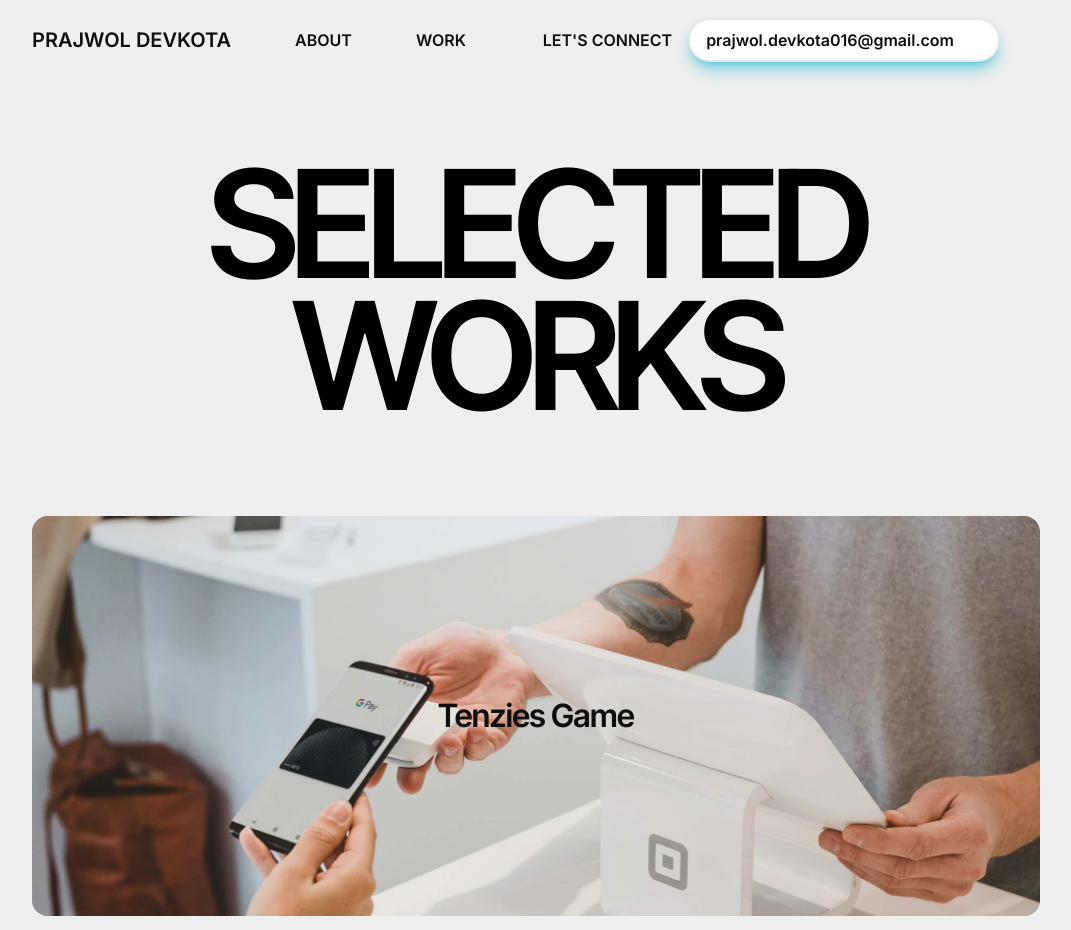
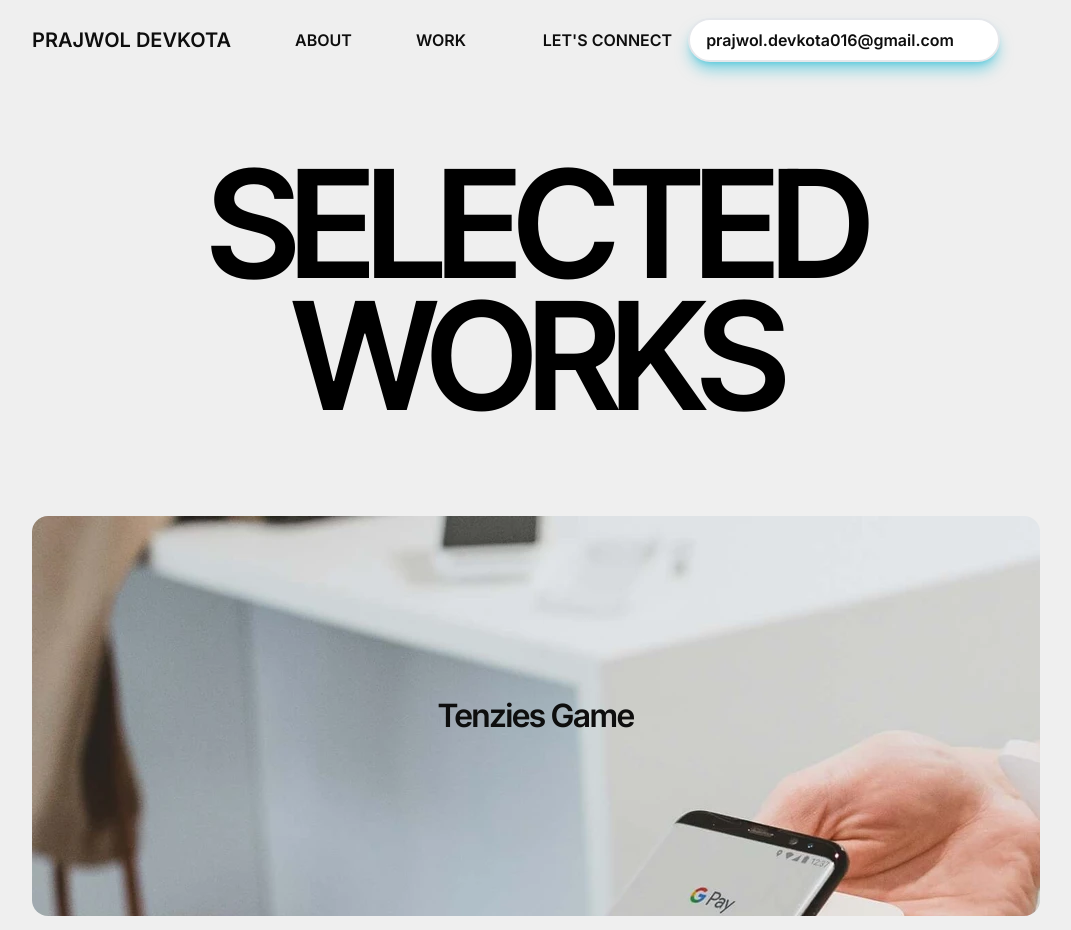
Before and after one commit to ploosond/portfolio, a React (Vite) app: page /work in a window 1280 px wide. Shown: the top 930 px of the page, without its empty margins (104-1175 px from the left). Built offline with nearby package versions, Linux system fonts and the light colour scheme; some icons are missing.

Commit message:
work image modify

```diff
--- a/src/components/Works/Work.jsx
+++ b/src/components/Works/Work.jsx
@@ -31,12 +31,12 @@ const Work = () => {
     return (
       <div
         key={id}
+        style={{ backgroundImage: `url(${image})` }}
         className='bg-gradient-to-t from-[#92969B] to-[#C9CFD5] rounded-2xl text-[#0E0E0E] font-interTight text-[24px] lg:text-[32px]  leading-[28px] lg:leading-[32px] tracking-[-0.02em] font-semibold'
       >
         <a
           href={url}
           className='bg-cover h-[200px] lg:h-[400px] mx-20 lg:mx-0 lg:rounded-2xl flex justify-center items-center'
-          style={{ backgroundImage: `url(${image})` }}
         >
           {title}
         </a>
```
